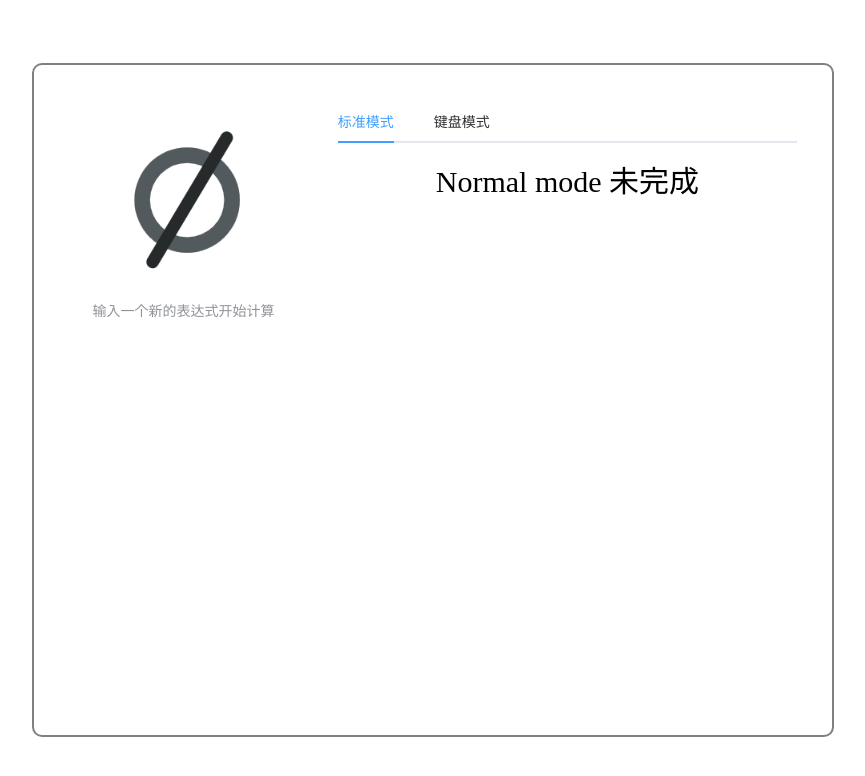
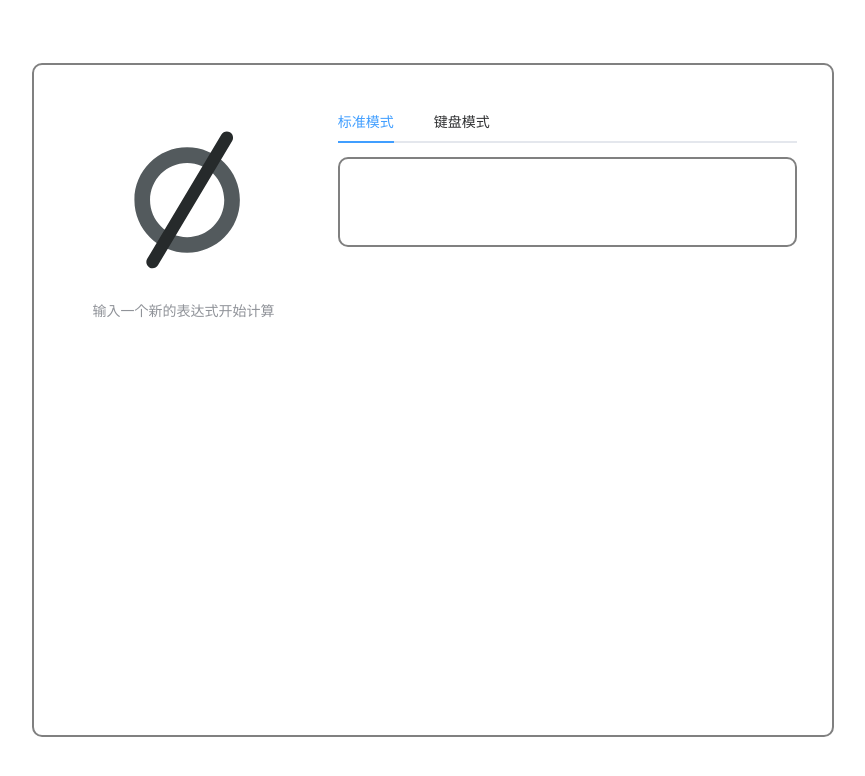
Before and after one commit to electron-shaders/web-calculator, a Vue app in the folder frontend/: page /#/keyboard in a window 1280 px wide. Both pictures are taken after a click on the tab "标准模式". Shown: the top 776 px of the page, without its empty margins (207-1072 px from the left). Built offline with nearby package versions, Linux system fonts and the light colour scheme; what vue-clipboard2 would draw is missing.

Commit message:
change null image

```diff
--- a/frontend/src/App.vue
+++ b/frontend/src/App.vue
@@ -54,7 +54,7 @@
       <div v-else>
         <el-empty
           description="输入一个新的表达式开始计算"
-          image="./src/assets/img/null.png"
+          image="./src/assets/img/null.svg"
         ></el-empty>
       </div>
     </el-aside>
--- a/frontend/src/components/normal.vue
+++ b/frontend/src/components/normal.vue
@@ -1,8 +1,17 @@
 <template>
-    <div>
-        Normal mode 未完成
+    <div id="exp-container">
+
     </div>
 </template>
+
+<style>
+#exp-container{
+    height: 16%;
+    border: 2px solid grey;
+    border-width: auto;
+    border-radius: 10px;;
+}
+</style>
 
 <script>
 export default {
```
Also changed, not shown: frontend/src/assets/img/null.png (deleted), frontend/src/assets/img/null.svg (added).
